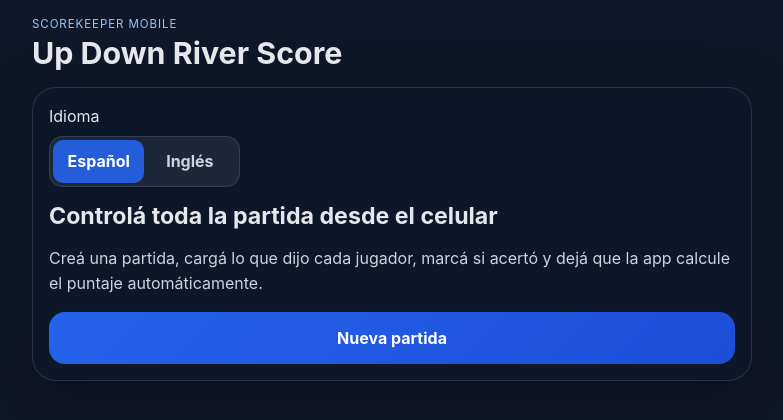
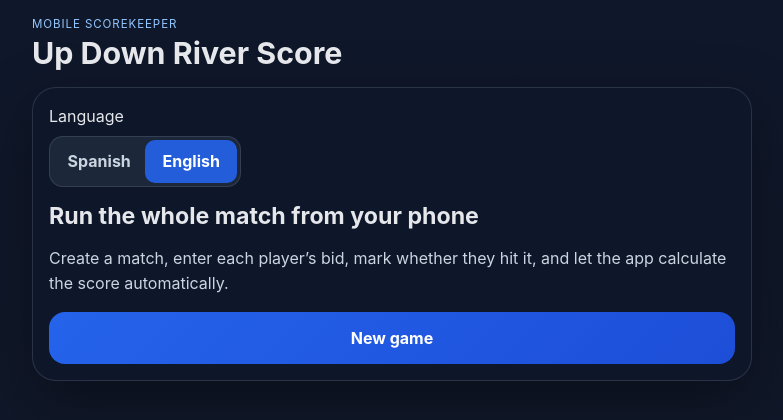
Before and after one commit to luispicone/updownriver-score, a React (Vite) app: page / in a window 1280 px wide. Shown: the top 420 px of the page, without its empty margins (248-1031 px from the left). Built offline with nearby package versions, Linux system fonts and the light colour scheme.

Commit message:
feat: default app language to english

```diff
--- a/src/App.jsx
+++ b/src/App.jsx
@@ -206,7 +206,7 @@ function App() {
   const [match, setMatch] = useState(null)
   const [lastHandResult, setLastHandResult] = useState(null)
   const [error, setError] = useState('')
-  const [language, setLanguage] = useState('es')
+  const [language, setLanguage] = useState('en')
 
   const t = translations[language]
 
@@ -218,7 +218,7 @@ function App() {
     setSetup(stored.setup ?? initialSetupState)
     setMatch(stored.match ?? null)
     setLastHandResult(stored.lastHandResult ?? null)
-    setLanguage(stored.language ?? 'es')
+    setLanguage(stored.language ?? 'en')
   }, [])
 
   useEffect(() => {
```
